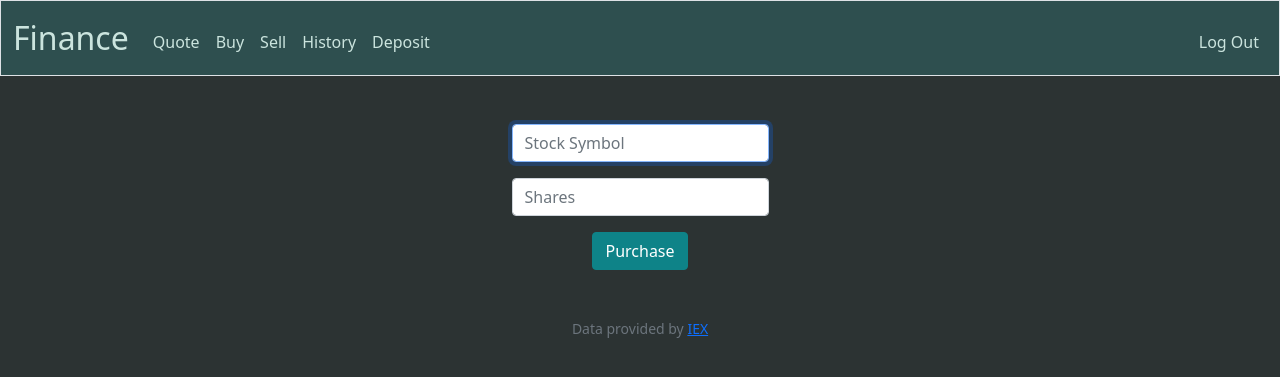
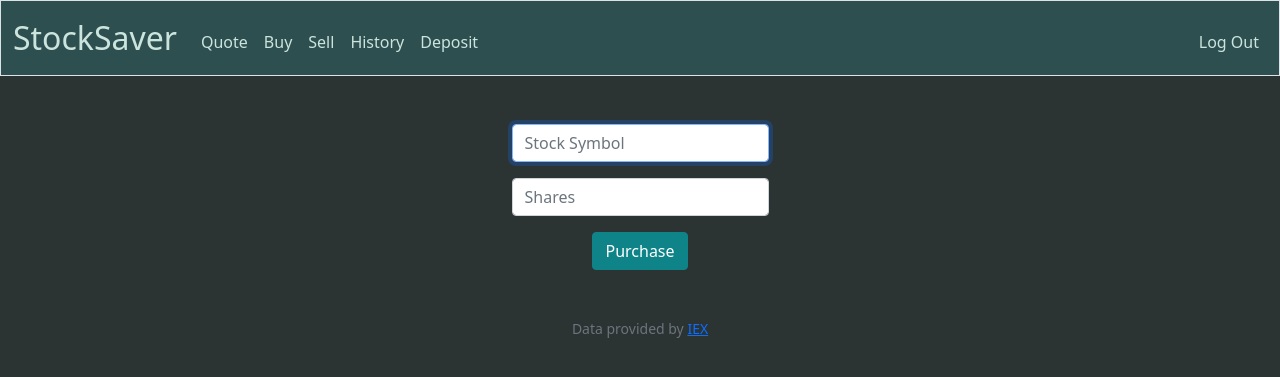
Before and after one commit to TehmoorG/Finance-Tracker, a Flask app: page /buy in a window 1280 px wide. Shown: the top 377 px of the page. Run offline with Flask 3, Linux system fonts and the light colour scheme; a user stored in the database is signed in; some libraries are stand-ins or nearby versions.

Commit message:
changed name

```diff
--- a/requirements.txt
+++ b/requirements.txt
@@ -2,3 +2,4 @@ cs50
 Flask
 Flask-Session
 requests
+pytz
--- a/templates/layout.html
+++ b/templates/layout.html
@@ -16,7 +16,7 @@
 
         <link href="/static/styles.css" rel="stylesheet">
 
-        <title>C$50 Finance: {% block title %}{% endblock %}</title>
+        <title>StockSaver: {% block title %}{% endblock %}</title>
 
     </head>
 
@@ -24,7 +24,8 @@
 
         <nav class="border navbar navbar-expand-md">
             <div class="container-fluid">
-                <a class="navbar-brand" href="/"><span class="logo">Finance</span></a>
+                <a class="navbar-brand" href="/"><span class="logo">StockSaver
+                </span></a>
                 <button aria-controls="navbar" aria-expanded="false" aria-label="Toggle navigation" class="navbar-toggler" data-bs-target="#navbar" data-bs-toggle="collapse" type="button">
                     <span class="navbar-toggler-icon"></span>
                 </button>
```
